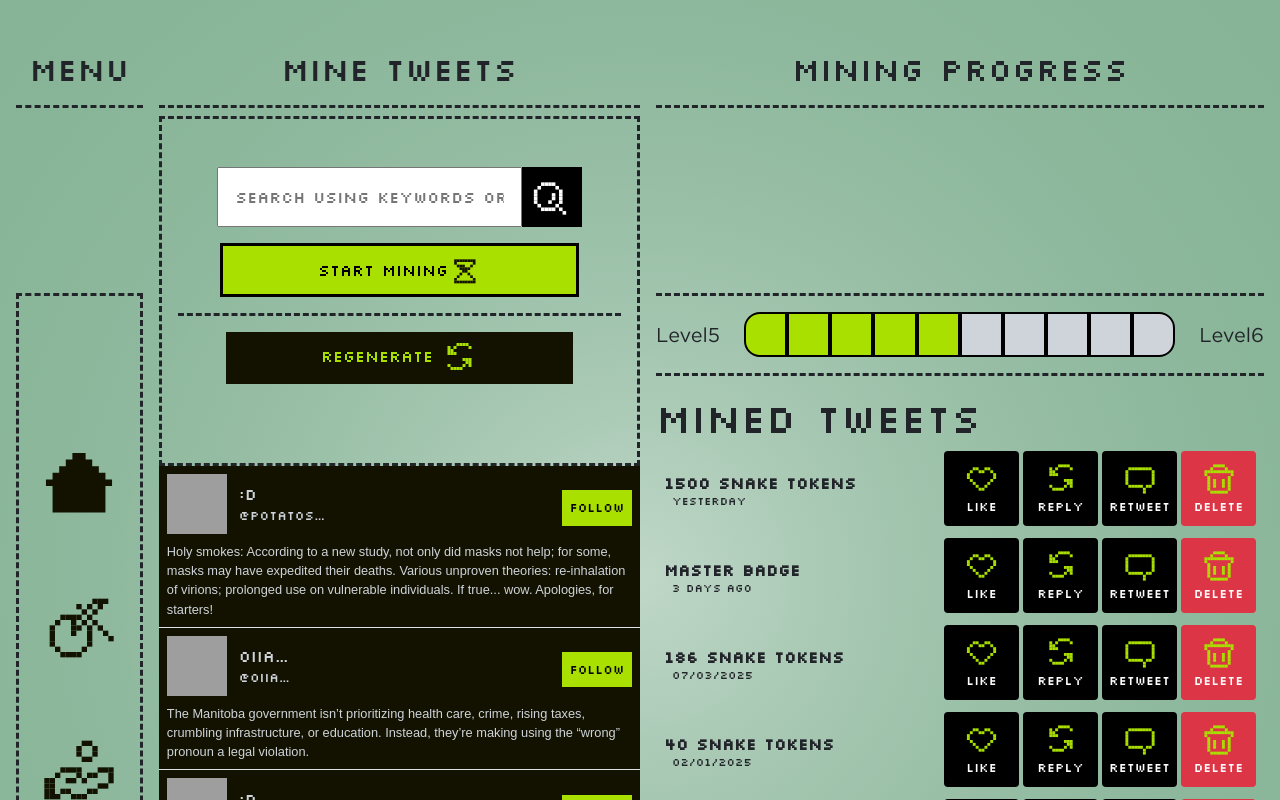
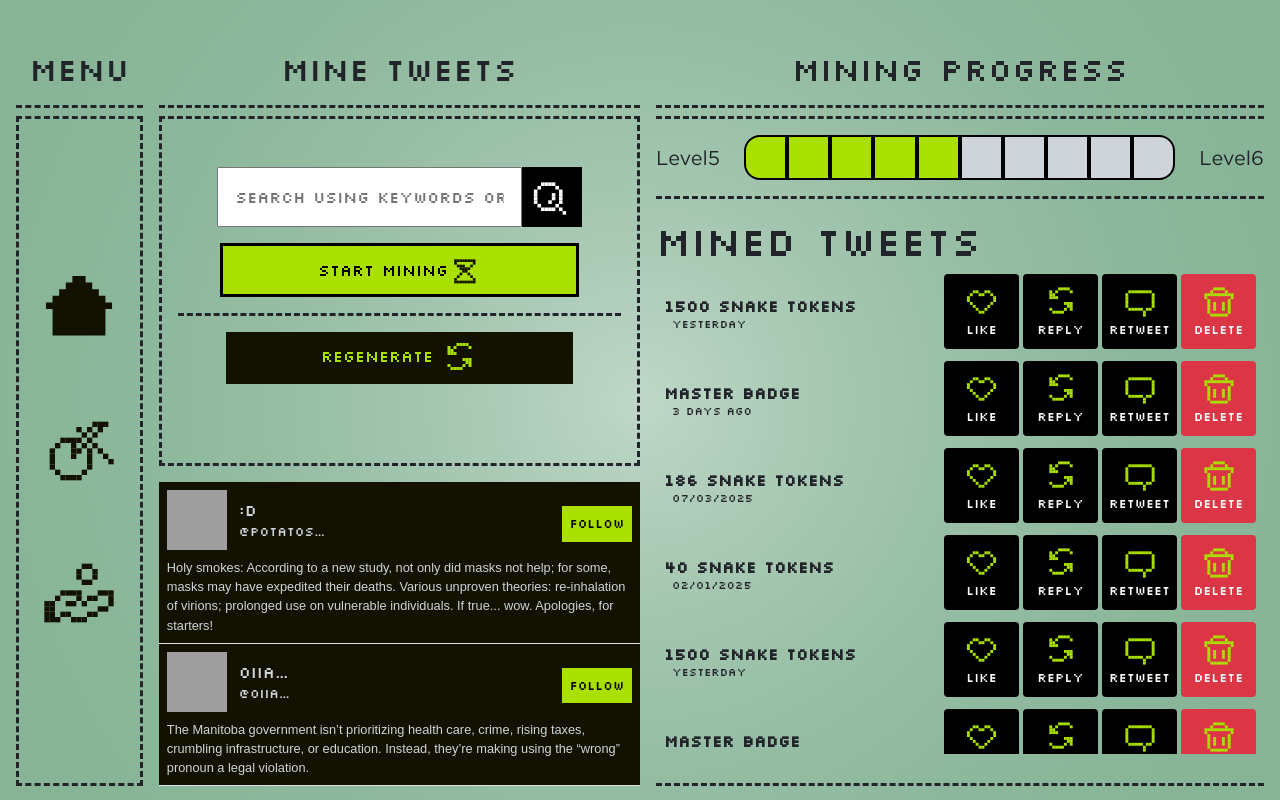
Before and after one commit to lucky07star/snake_token, a React (Create React App) app: page /tweet-mining/page2 in a window 1280 px wide. Shown: the top 800 px of the page. Built offline with nearby package versions, Linux system fonts and the light colour scheme; grey boxes are pictures that could not be loaded; a web font is replaced by a local one.

Commit message:
fixed message table

```diff
--- a/src/components/message-table.tsx
+++ b/src/components/message-table.tsx
@@ -7,7 +7,7 @@ interface MessageTableProps {
 function MessageTable({ height = '38vh', data, }: MessageTableProps) {
     return (
         <div className="w-100 border-0 bg-green-960">
-            <div className='table-container ' style={{ minHeight: `${height}`, overflowY: 'scroll' }}>
+            <div className='table-container ' style={{ height: `${height}`, overflowY: 'scroll' }}>
                 {data.length === 0 ? (
                     <div className="fs-3 text-center p-3 border border-1">No Data</div>
                 ) : (
```
